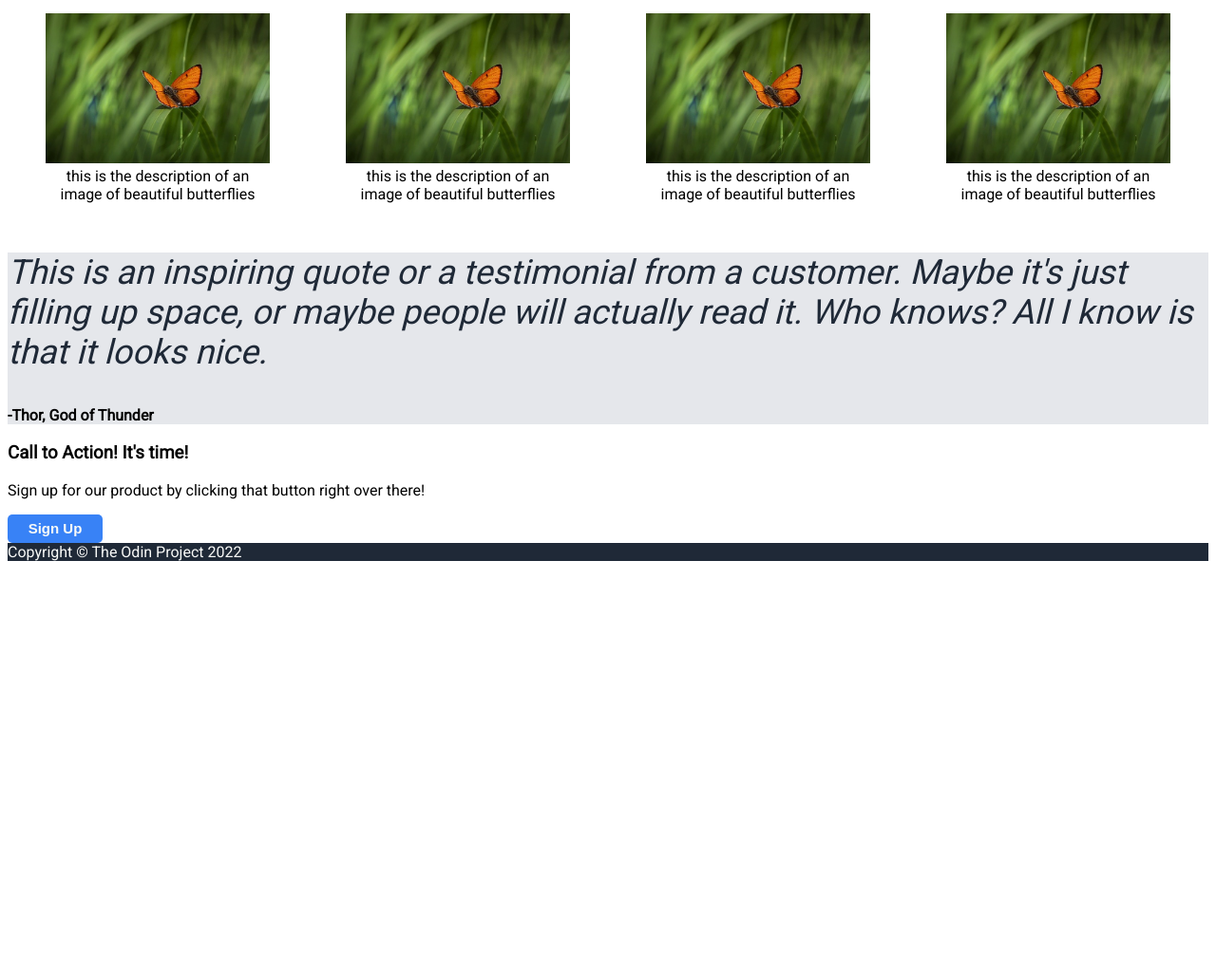
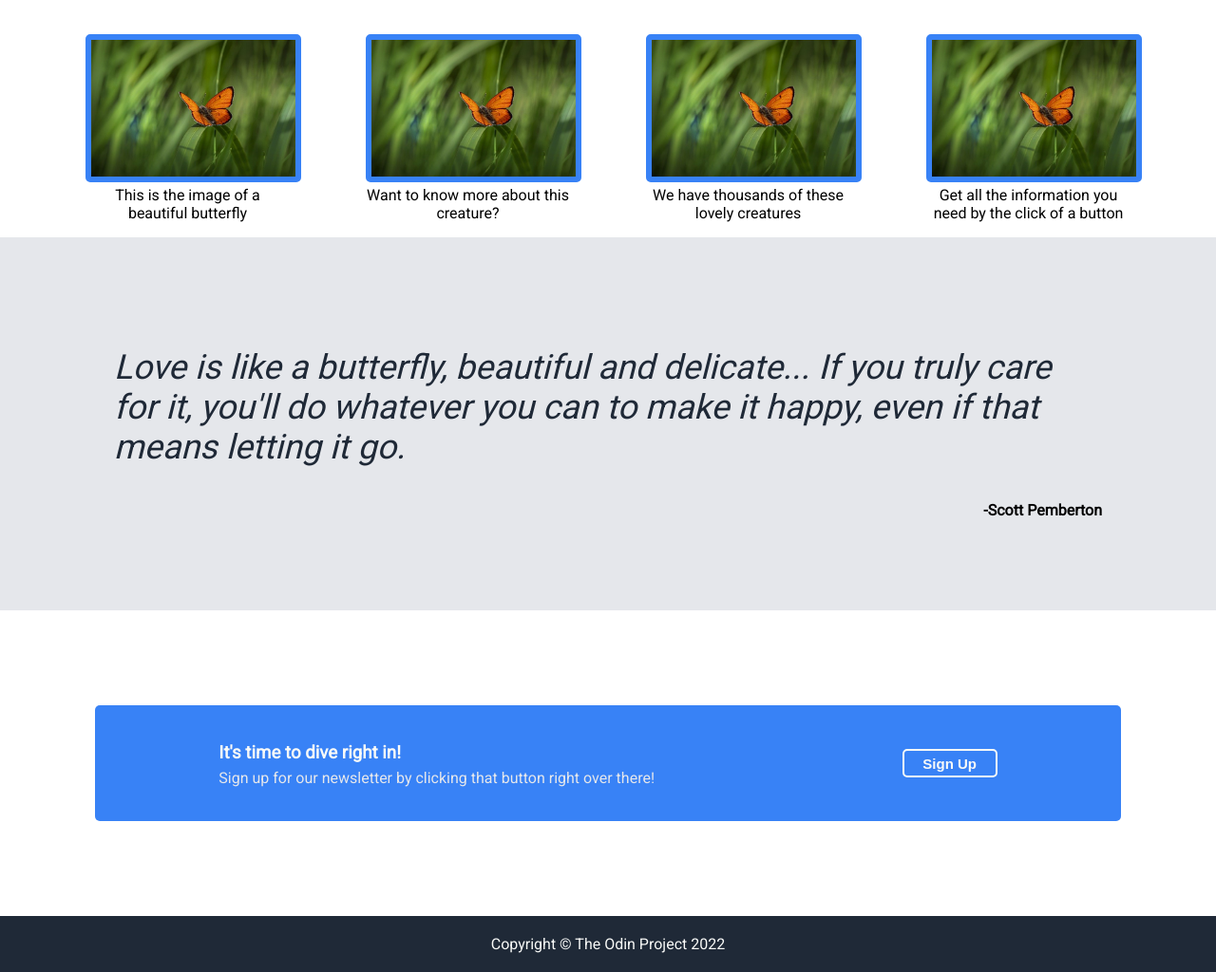
Before and after one commit to devjoy2018/First-Landing-Page, a plain HTML site: page index.html in a window 1280 px wide. Shown: the part 532-1556 px from the top of the page at 95% size. Before the commit the page ends 1131 px from the top, so only its background shows below. Drawn offline with Linux system fonts and the light colour scheme.

Commit message:
landing page completed

```diff
--- a/index.html
+++ b/index.html
@@ -9,24 +9,24 @@
 </head>
 <body>
     <div class="first">
-        <div class="logo">Header Logo</div>
+        <div class="logo">World of Butterflies</div>
         <div class="links">
-            <div class="linka"><a href="#">Link A</a></div>
-            <div class="linka"><a href="#">Link B</a></div>
-            <div class="linka"><a href="#">Link C</a></div>
+            <div class="linka"><a href="#">Blog</a></div>
+            <div class="linka"><a href="#">About Us</a></div>
+            <div class="linka"><a href="#">Contact Us</a></div>
         </div>
     </div>
     <!-- first partition -->
     <div class="first-one">
         <div class="firstOne-one">
             <div class="awesome-site">
-                <h2>This website is awesome</h2>
+                <h2>Welcome to our awesome world</h2>
             </div>
             <div class="para">
-                <p>This website has some subtext that goes here under the main title.It's a smaller font and the color is lower contrast.</p>
+                <p>Get all the information about the world of beautiful and colorful butterflies. Sign up now!</p>
             </div>
             <div class="button-a">
-                <button type="button">Sign Up</button>
+                <button class="button1" type="button">Sign Up</button>
             </div>
         </div>
         <!-- ---------------------- -->
@@ -37,51 +37,51 @@
     <!-- second partition -->
     <div class="second">
         <div class="second-one">
-            <h3 class="info">Some random information</h3>
+            <h3 class="info">Species of butterflies</h3>
         </div>
     </div>
     <div class="images">
         <div>
             <figure>
                 <img class="imgB" src="./butterfly-7320158_640.jpg" alt="">
-                <figcaption>this is the description of an image of beautiful butterflies</figcaption>
+                <figcaption>This is the image of a beautiful butterfly</figcaption>
             </figure>
         </div>
         <!-- -------------------------------------------------- -->
         <div>
             <figure>
                 <img class="imgB" src="./butterfly-7320158_640.jpg" alt="">
-                <figcaption>this is the description of an image of beautiful butterflies</figcaption>
+                <figcaption>Want to know more about this creature?</figcaption>
             </figure>
         </div>
         <!-- -------------------------------------------------------------- -->
         <div>
             <figure>
                 <img class="imgB" src="./butterfly-7320158_640.jpg" alt="">
-                <figcaption>this is the description of an image of beautiful butterflies</figcaption>
+                <figcaption>We have thousands of these lovely creatures</figcaption>
             </figure>
         </div>
         <!-- ------------------------------------------------------------ -->
         <div>
             <figure>
                 <img class="imgB" src="./butterfly-7320158_640.jpg" alt="">
-                <figcaption>this is the description of an image of beautiful butterflies</figcaption>
+                <figcaption>Get all the information you need by the click of a button</figcaption>
             </figure>
         </div>
     </div>
     <!-- third partition -->
     <div class="third">
-        <p class="third-one">This is an inspiring quote or a testimonial from a customer. Maybe it's just filling up space, or maybe people will actually read it. Who knows? All I know is that it looks nice.</p>
-        <p class="third-two">-Thor, God of Thunder</p>
+        <p class="third-one">Love is like a butterfly, beautiful and delicate... If you truly care for it, you'll do whatever you can to make it happy, even if that means letting it go.</p>
+        <p class="third-two">-Scott Pemberton</p>
     </div>
     <!-- fourth partition  -->
     <div class="fourth">
         <div class="fourth-one">
-            <h3>Call to Action! It's time!</h3>
-            <p>Sign up for our product by clicking that button right over there!</p>
+            <h3 class="four-h3">It's time to dive right in!</h3>
+            <p class="four-p">Sign up for our newsletter by clicking that button right over there!</p>
         </div>
         <div class="fourth-two">
-            <button>Sign Up</button>
+            <button class="button2" type="button">Sign Up</button>
         </div>
     </div>
     <!-- fifth partition  -->
--- a/style.css
+++ b/style.css
@@ -2,6 +2,8 @@
 
 body {
     font-family: 'Roboto', sans-serif;
+    margin: 0 0;
+    /* removes default margins from all four sides  */
 }
 
 
@@ -12,6 +14,11 @@ body {
     justify-content: space-between;
     align-items: center;
     background-color: #1f2937;
+    padding-bottom: 10px;
+    /* ------------------------------------------------------- */
+    padding-top: 20px;
+    padding-right: 10%;
+    padding-left: 10%;
 
 }
 
@@ -39,6 +46,10 @@ a {
     background-color: #1f2937;
     display: flex;
     justify-content: space-between;
+    padding-bottom: 40px;
+    /* ------------------------------------------------------------- */
+    padding-right: 10%;
+    padding-left: 10%;
 }
 
 
@@ -46,6 +57,8 @@ a {
     font-size: 48px;
     color: #f9faf8;
     font-weight: 800;
+    margin-bottom: -40px;
+    /* removes space between divs */
 }
 
 .para {
@@ -53,7 +66,7 @@ a {
     font-size: 18px;
 }
 
-button {
+.button1 {
     background-color: #3882f6;
     color: #f9faf8;
     width: 100px;
@@ -83,8 +96,18 @@ button {
     /* the image floats to the right of the div container */
     width: 80%;
     height: auto;
+    padding-top: 60px;
 }
 /* ----------------------------------------------------------------- */
+.second {
+    /* background-color: red; */
+    margin-left: 50px;
+    margin-right: 50px;
+}
+
+
+
+
 .second-one {
     text-align: center;
 
@@ -95,17 +118,20 @@ button {
 .images {
     /* background-color: aqua; */
     display: flex;
+    margin-left: 50px;
+    margin-right: 50px;
 }
 
 .imgB {
     width: 100%;
     height: auto;
     /* setting width and height to 100% and auto helped fix overflowing content from the container */
+    border: 6px solid #3882f6;
+    border-radius: 5px;
+    /* setting border and border-radius on the images gives it a thick blue border  */
 }
 
-/* figure {
-    background-color: bisque;
-} */
+
 
 figcaption {
     text-align: center;
@@ -122,21 +148,78 @@ figcaption {
 
 .third {
     background-color: #e5e7eb;
+    padding: 80px;
 }
 
 .third-one {
     font-size: 36px;
     font-style: italic;
     color: #1f2937;
+    margin-left: 40px;
+    margin-right: 40px;
 }
 
 .third-two {
     font-weight: bold;
+    text-align: right;
+    margin-left: 40px;
+    margin-right: 40px;
 }
 
 /* --------------------------------------------------------------------------------------- */
 
+.fourth {
+    display: flex;
+    justify-content: space-between;
+    background-color: #3882f6;
+    margin: 100px;
+    border-radius: 5px;
+    /* this div has rounded border radius  */
+    padding-top: 20px;
+    padding-bottom: 20px;
+}
+
+.button2 {
+    background-color: #3882f6;
+    color: #f9faf8;
+    width: 100px;
+    height: 30px;
+    font-size: 15px;
+    border-radius: 5px;
+    border: 0;
+    /* this makes the button look flat rather then the default 3d look */
+    font-weight: bold;
+    border: 2px solid #f9faf8;
+    /* white colored border to button2  */
+    /* the 'border' property has to be specified in the end otherwise does not work  */
+}
+
+.fourth-one {
+    /* background-color: aqua; */
+    margin: auto;
+}
+
+.four-h3 {
+    color: #f9faf8;
+    margin-bottom: -10px;
+    /* removes space between two elements  */
+}
+
+.four-p {
+    color: #e5e7eb;
+}
+
+.fourth-two {
+    /* background-color: aquamarine; */
+    margin: auto;
+
+}
+
+/* ---------------------------------------------------------------------------------------------- */
+
 footer {
     background-color: #1f2937;
     color: #f9faf8;
+    padding: 20px;
+    text-align: center;
 }
```
Also changed, not shown: 1 other file.
